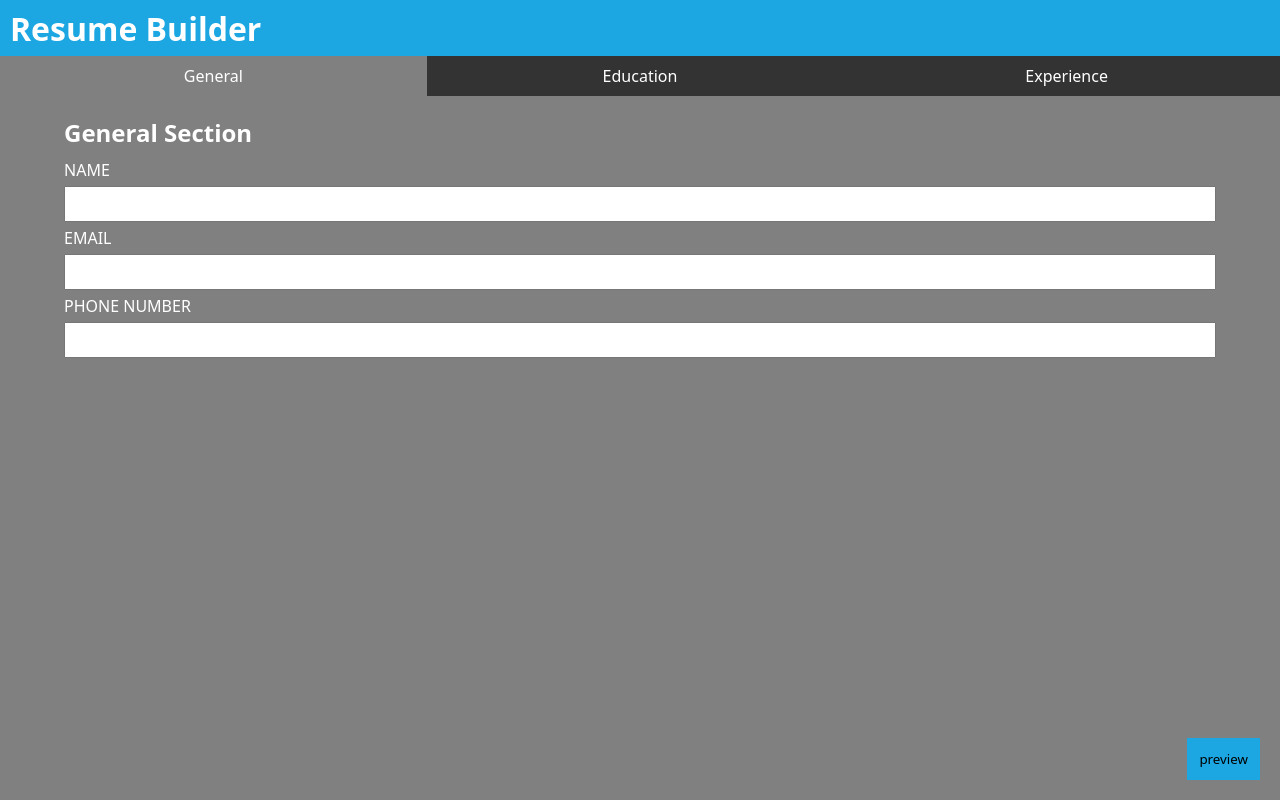
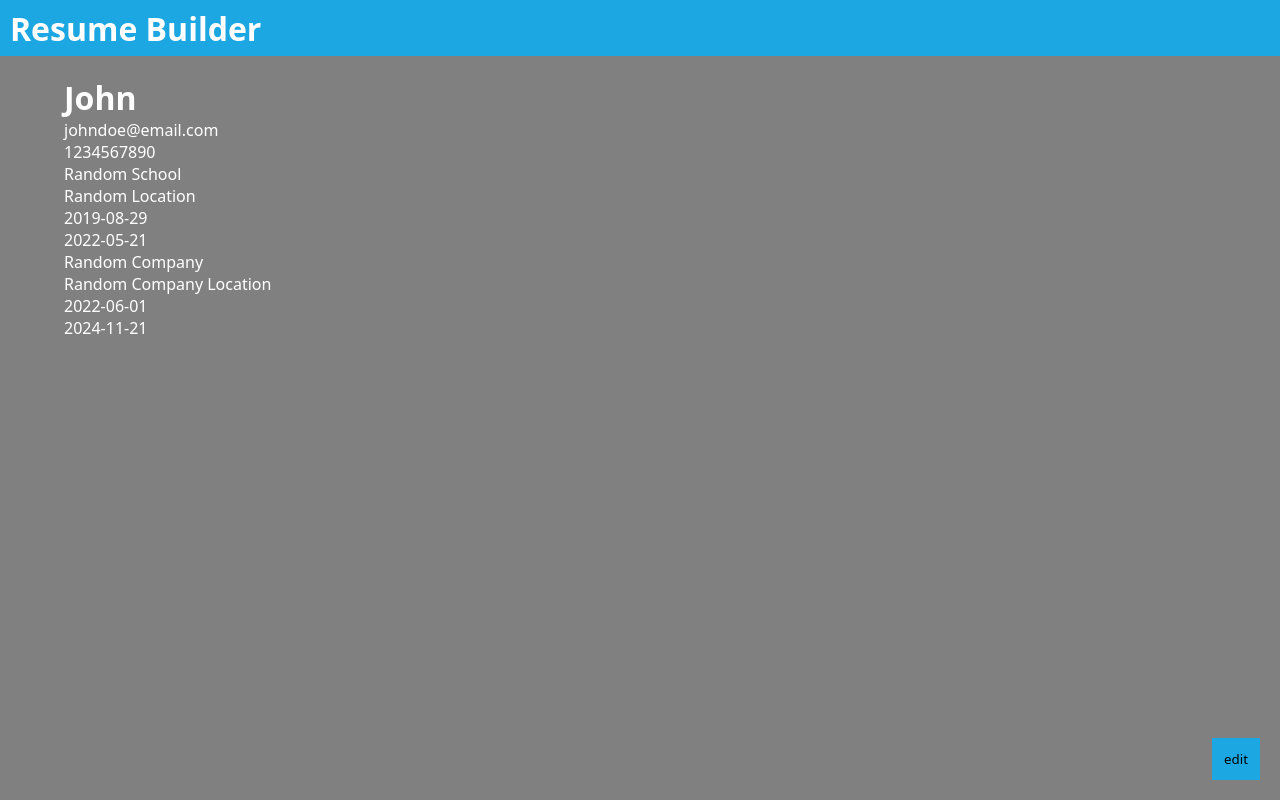
Before and after one commit to ImExtraPolite3/resume-builder, a React (Vite) app: page / in a window 1280 px wide. Both pictures are taken after a click on the button "preview". Built offline with nearby package versions, Linux system fonts and the light colour scheme.

Commit message:
complete logic for preview and edit buttons

```diff
--- a/src/App.jsx
+++ b/src/App.jsx
@@ -65,6 +65,9 @@ function App() {
   const [hideEducation, setHideEducation] = useState('none');
   const [hideExperience, setHideExperience] = useState('none');
   const [selected, setSelected] = useState('General');
+  const [showInput, setShowInput] = useState('');
+  const [showOutput, setShowOutput] = useState('none');
+  const [grid, setGrid] = useState('3 / 4');
 
   const hideSections = (e) => {
     if (e.target.textContent === 'General') {
@@ -143,11 +146,11 @@ function App() {
       <div className="header">
         <h1>Resume Builder</h1>
       </div>
-      <div className="nav-section">
+      <div className="nav-section" style={{ display: showInput }}>
         <CreateButtons checkButton={selected} onClick={hideSections} />
       </div>
-      <div className="main-content">
-        <div className="user-input">
+      <div className="main-content" style={{ gridRow: grid }}>
+        <div className="user-input" style={{ display: showInput }}>
           <div className="general-input" style={{ display: hideGeneral }}>
             <h2>General Section</h2>
             <div className="general">
@@ -192,9 +195,18 @@ function App() {
               );
             })}
           </div>
-          <button className="preview">preview</button>
+          <button
+            className="preview"
+            onClick={() => {
+              setShowInput('none');
+              setShowOutput('');
+              setGrid('2 / 4');
+            }}
+          >
+            preview
+          </button>
         </div>
-        <div className="user-output" style={{ display: 'none' }}>
+        <div className="user-output" style={{ display: showOutput }}>
           <div className="general-output">
             <GeneralOutput
               generalName={general.name}
@@ -226,7 +238,16 @@ function App() {
               );
             })}
           </div>
-          <button className="edit">edit</button>
+          <button
+            className="edit"
+            onClick={() => {
+              setShowInput('');
+              setShowOutput('none');
+              setGrid('3 / 4');
+            }}
+          >
+            edit
+          </button>
         </div>
       </div>
     </>
--- a/src/index.css
+++ b/src/index.css
@@ -38,6 +38,7 @@
 .main-content {
   background-color: gray;
   color: white;
+  grid-row: 2 / 4;
 }
 
 .main-content > div {
```
